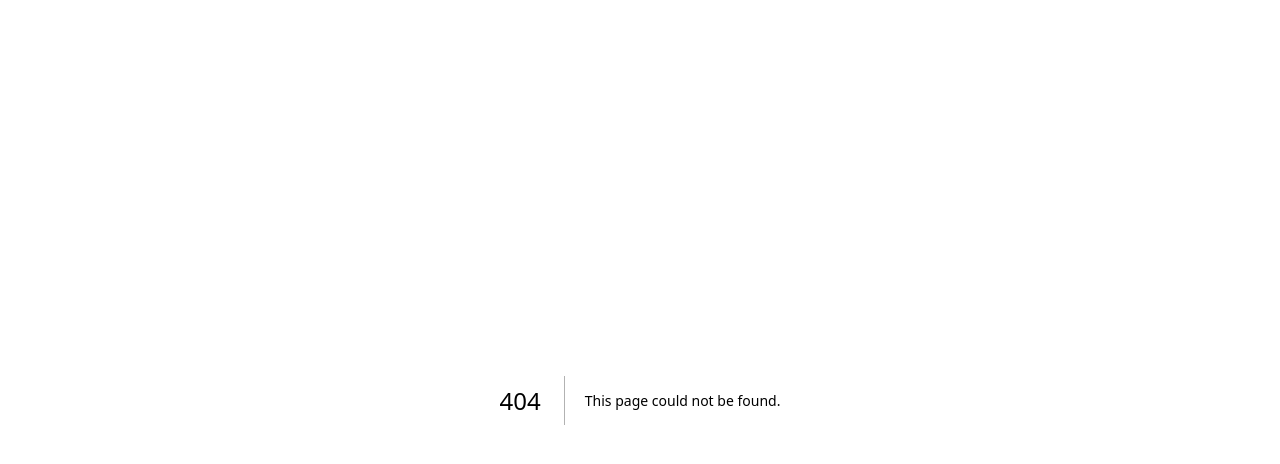
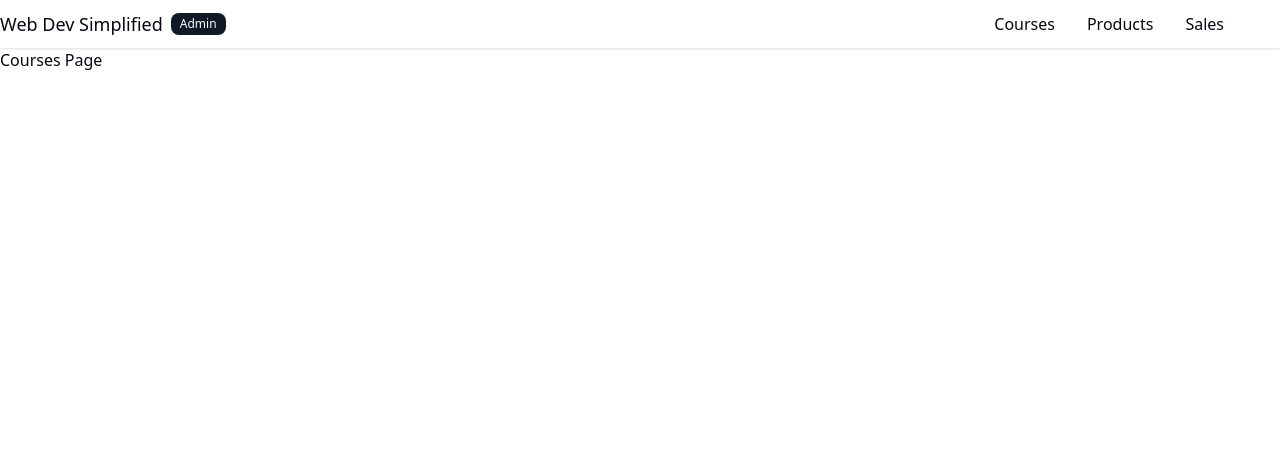
Before and after one commit to andrewteece/course-platform, a Next.js app: page /admin/courses in a window 1280 px wide. Before the commit this address had no page. Shown: the top 464 px of the page. Built offline with nearby package versions, Linux system fonts and the light colour scheme.

Commit message:
start Courses and add page

```diff
--- /dev/null
+++ b/src/app/admin/courses/page.tsx
@@ -0,0 +1,3 @@
+export default function CoursesPage() {
+  return <h1>Courses Page</h1>;
+}
```
